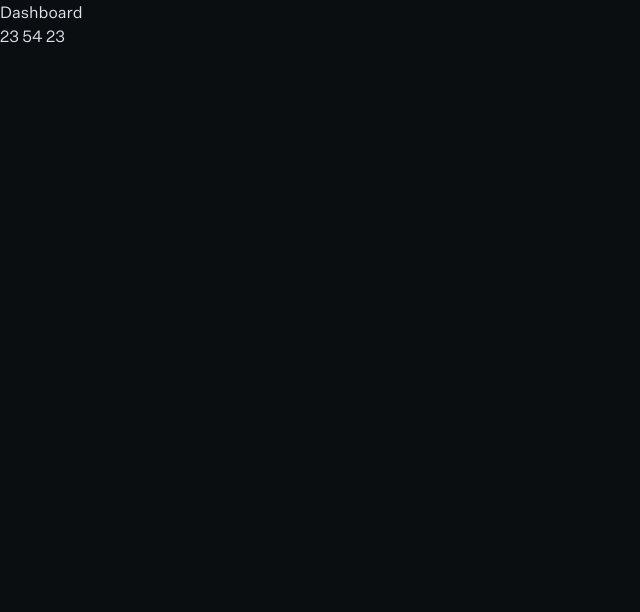
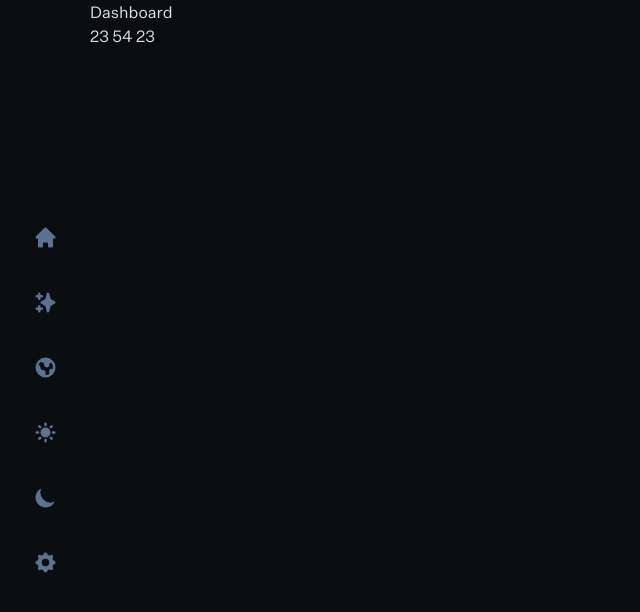
Before and after one commit to dennissoukh/starnet, a React (Create React App) app in the folder client/: page / in a window 1280 px wide. Shown: the top 612 px of the page, without its empty margins (0-640 px from the left). Built offline with nearby package versions, Linux system fonts and the light colour scheme.

Commit message:
add sidebar

```diff
--- a/client/package.json
+++ b/client/package.json
@@ -13,6 +13,7 @@
     "@types/react-dom": "^17.0.0",
     "react": "^17.0.2",
     "react-dom": "^17.0.2",
+    "react-icons": "^4.2.0",
     "react-responsive": "^8.2.0",
     "react-router-dom": "^5.2.0",
     "react-scripts": "4.0.3",
--- a/client/src/modules/layouts/ApplicationLayout.tsx
+++ b/client/src/modules/layouts/ApplicationLayout.tsx
@@ -1,5 +1,6 @@
 import React from 'react';
 import { useScreenType } from '../../hooks/useScreenType';
+import Sidebar from '../../ui/sidebar/Sidebar';
 
 const ApplicationLayout: React.FC = ({ children }) => {
   const screenType = useScreenType();
@@ -11,10 +12,13 @@ const ApplicationLayout: React.FC = ({ children }) => {
   return (
     <>
       {isDesktop()
-        ? 'desktop'
-        : 'mobile'
+        ? null
+        : null
       }
-      {children}
+      <Sidebar/>
+      <div style={{ paddingLeft: '90px' }}>
+        {children}
+      </div>
     </>
   )
 };
--- a/client/src/pages/_app.tsx
+++ b/client/src/pages/_app.tsx
@@ -1,12 +1,15 @@
 import React from 'react';
 import { BrowserRouter as Router, Switch, Route } from 'react-router-dom';
+import ApplicationLayout from '../modules/layouts/ApplicationLayout';
 import '../styles/globals.css';
 import Dashboard from './Dashboard';
 
 const App: React.FC = () => {
   return (
     <Router>
-      {renderRoute()}
+      <ApplicationLayout>
+        {renderRoute()}
+      </ApplicationLayout>
     </Router>
   );
 }
--- /dev/null
+++ b/client/src/ui/sidebar/Sidebar.tsx
@@ -0,0 +1,46 @@
+import React from 'react';
+import { HiHome, HiCog, HiGlobe, HiSun, HiMoon, HiSparkles } from 'react-icons/hi';
+
+const Sidebar: React.FC = () => {
+  return (
+    <div
+      style={{ width: '90px', height: '100vh' }}
+      className="absolute top-0 left-0 flex items-center justify-center"
+    >
+      <div className="text-primary-300">
+        <div>
+          <a href="/">
+            <HiHome size={25}/>
+          </a>
+        </div>
+        <div className="mt-10">
+          <a href="/">
+            <HiSparkles size={25}/>
+          </a>
+        </div>
+        <div className="mt-10">
+          <a href="/">
+            <HiGlobe size={25}/>
+          </a>
+        </div>
+        <div className="mt-10">
+          <a href="/">
+            <HiSun size={25}/>
+          </a>
+        </div>
+        <div className="mt-10">
+          <a href="/">
+            <HiMoon size={25}/>
+          </a>
+        </div>
+        <div className="mt-10">
+          <a href="/">
+            <HiCog size={25}/>
+          </a>
+        </div>
+      </div>
+    </div>
+  )
+}
+
+export default Sidebar;
```
Also changed, not shown: 1 other file (tests, documents, lock files or other folders).
